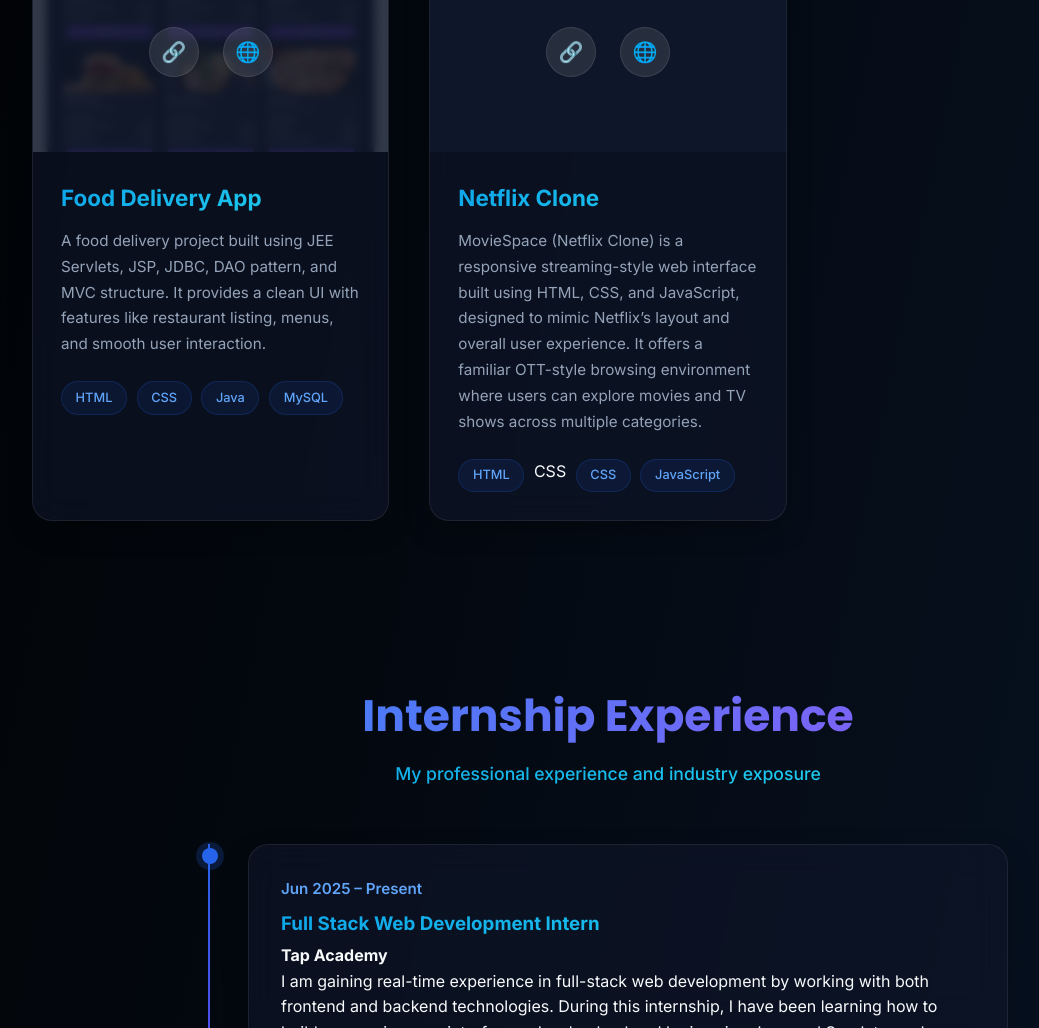
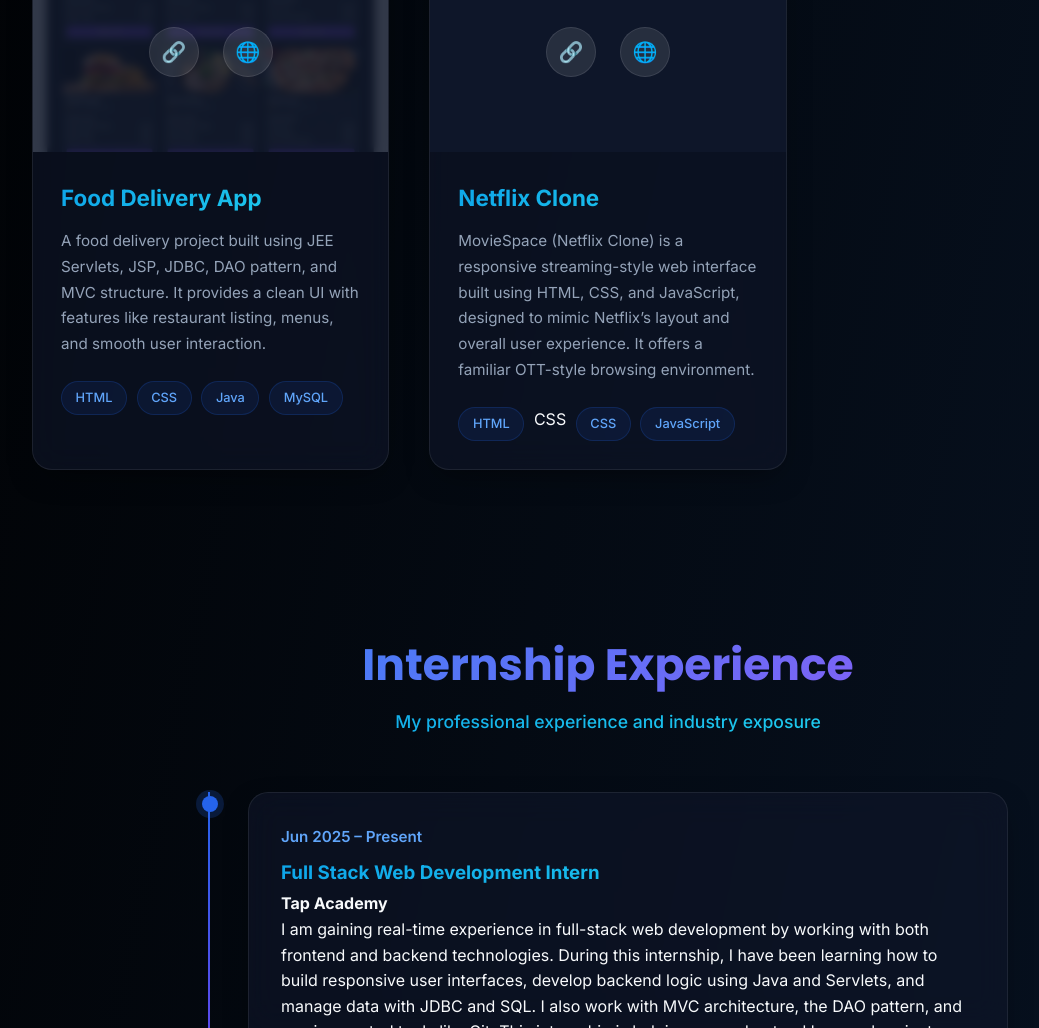
Before and after one commit to DanduSuresh/Portfolio, a plain HTML site: page index.html in a window 1280 px wide. Shown: the part 1660-2688 px from the top of the page, without its empty margins (32-1071 px from the left). Drawn offline with nearby package versions, Linux system fonts and the light colour scheme; animation ran at ten frames a second.

Commit message:
Update index.html

```diff
--- a/index.html
+++ b/index.html
@@ -256,7 +256,7 @@
               <div class="project-content">
                 <h3>Netflix Clone</h3>
                 <p>
-                 MovieSpace (Netflix Clone) is a responsive streaming-style web interface built using HTML, CSS, and JavaScript, designed to mimic Netflix’s layout and overall user experience. It offers a familiar OTT-style browsing environment where users can explore movies and TV shows across multiple categories.
+                 MovieSpace (Netflix Clone) is a responsive streaming-style web interface built using HTML, CSS, and JavaScript, designed to mimic Netflix’s layout and overall user experience. It offers a familiar OTT-style browsing environment.
                 </p>
                 <div class="project-tech">
                   <span class="tech-tag">HTML</span
```
